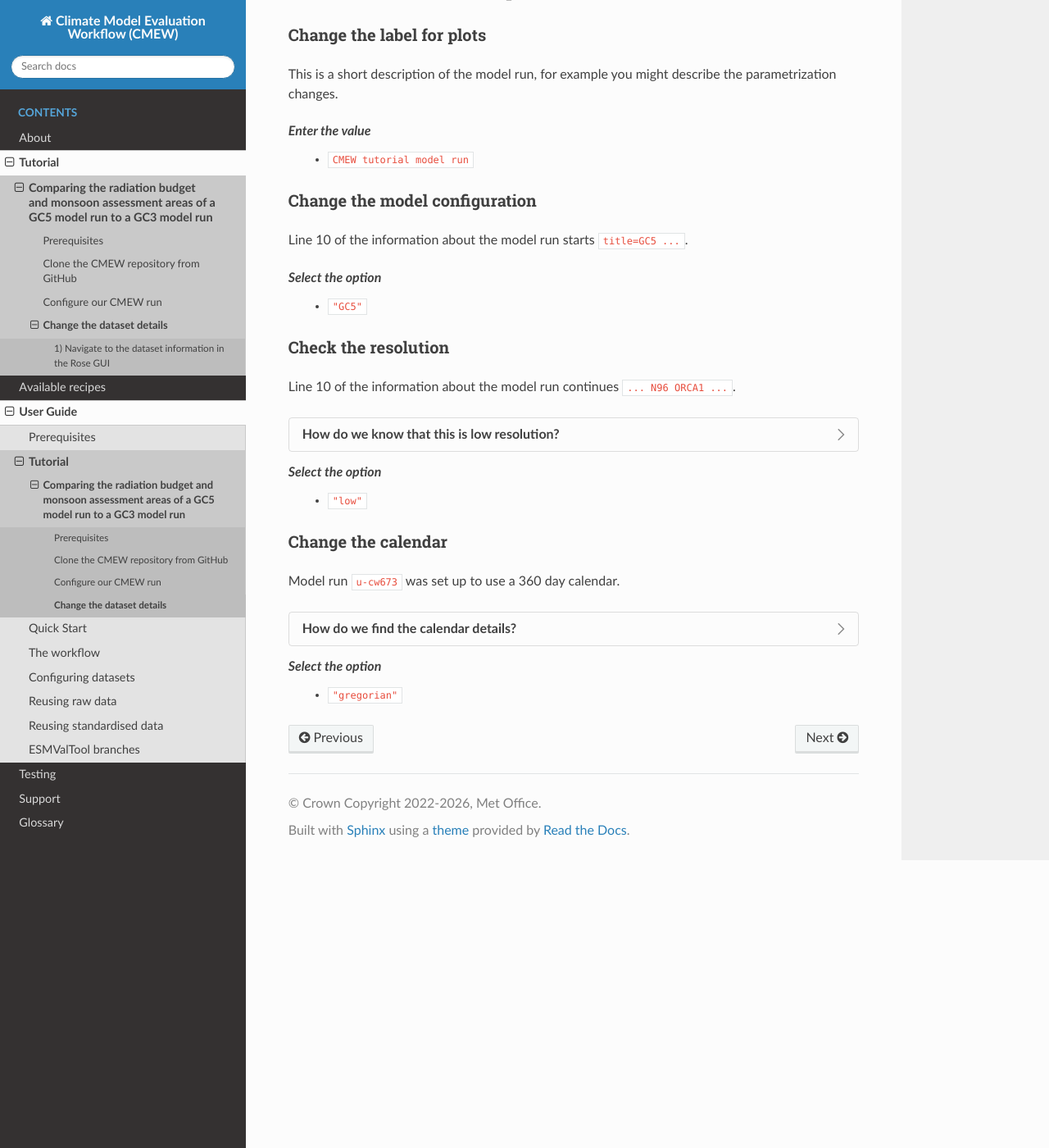
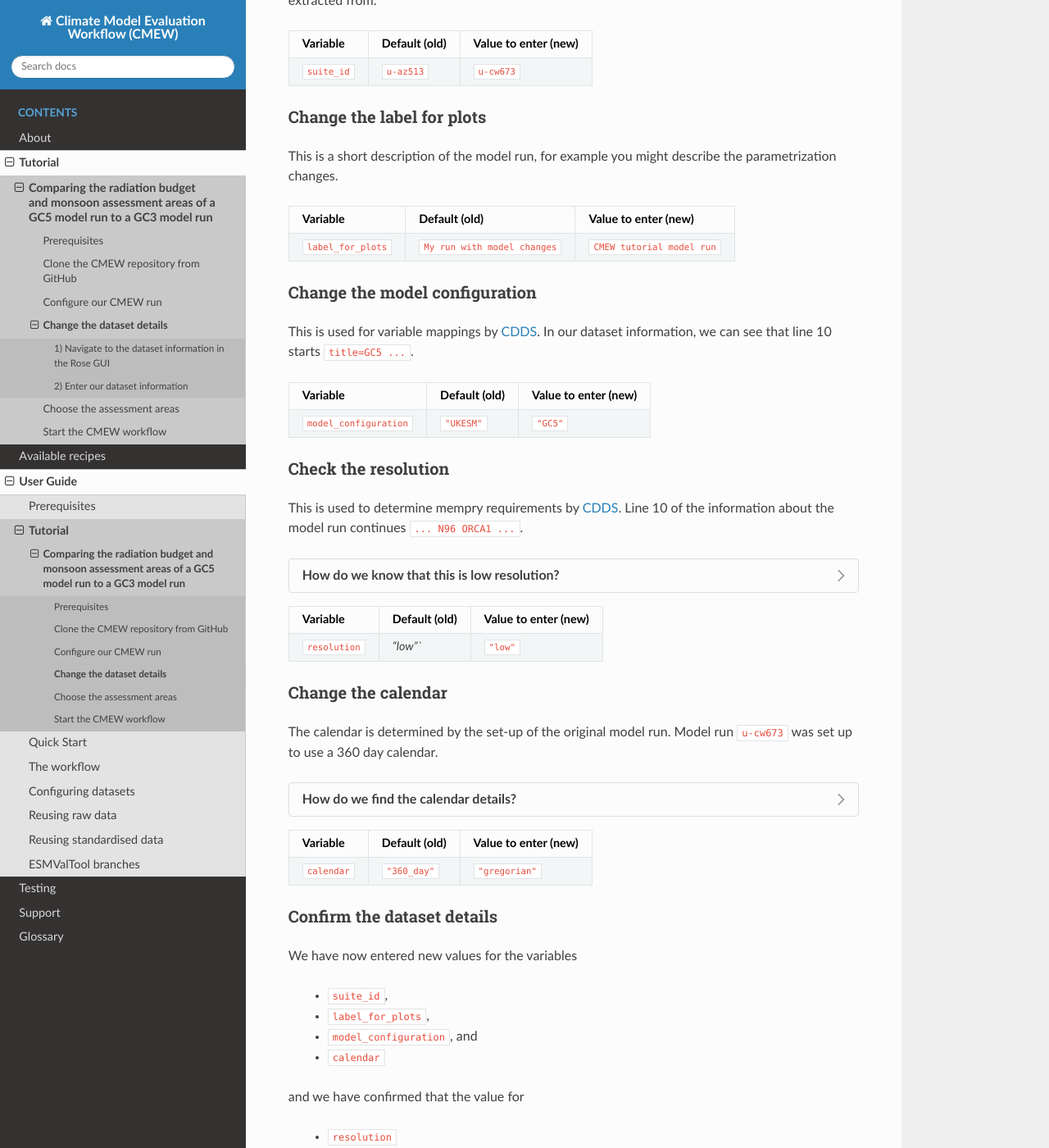
Before and after one commit to MetOffice/CMEW, a Sphinx documentation site: the page built from doc/source/user_guide/tutorial/tutorial_part_2.rst, in a window 1280 px wide and 1400 px high, scrolled down 1295 px. Shown: the whole window at 82% size. Built offline with Sphinx 7.4.7 and the Read the Docs theme 3.1.0, drawn with Linux system fonts in a browser that asks for light colours; some of the changed text lies outside the part shown.

Commit message:
Progress

```diff
--- a/doc/source/user_guide/tutorial/index.rst
+++ b/doc/source/user_guide/tutorial/index.rst
@@ -17,3 +17,5 @@ Comparing the radiation budget and monsoon assessment areas of a GC5 model run t
    tutorial_part_0
    tutorial_part_1
    tutorial_part_2
+   tutorial_part_3
+   tutorial_part_4
--- a/doc/source/user_guide/tutorial/tutorial_part_0.rst
+++ b/doc/source/user_guide/tutorial/tutorial_part_0.rst
@@ -8,6 +8,7 @@ we will put a copy of the |CMEW| workflow onto our local machine
 and use it to compare model run **u-cw673** to model run **u-bv546**
 with regards to radiation budget and monsoon metrics.
 
+We will use a single terminal and a single instance of the Rose GUI.
 
 Prerequisites
 =============
--- a/doc/source/user_guide/tutorial/tutorial_part_2.rst
+++ b/doc/source/user_guide/tutorial/tutorial_part_2.rst
@@ -3,6 +3,7 @@
 
 .. include:: ../../common.txt
 
+==========================
 Change the dataset details
 ==========================
 
@@ -31,6 +32,7 @@ evaluate model run ``u-cw673`` as the experiment.
             and a pop-up menu over the "experiment" entry.
       :width: 600px
 
+------------------------------------------------------
 1) Navigate to the dataset information in the Rose GUI
 ------------------------------------------------------
 
@@ -53,6 +55,10 @@ We need to click
          10	title=GC5 N96 ORCA1 UM13.1 YR2000 pesent day control run
    :width: 600px
 
+--------------------------------
+2) Enter our dataset information
+--------------------------------
+
 Overwrite the experiment dataset with the following details:
 
 Change the suite ID
@@ -61,7 +67,11 @@ Change the suite ID
 This is the main identifier of the model run to assess,
 informing where the data on MASS will be extracted from.
 
-**Overwrite the default value of ``suite_id`` with ``u-cw673``**
+============  =============  ====================
+Variable      Default (old)  Value to enter (new)
+============  =============  ====================
+``suite_id``  ``u-az513``    ``u-cw673``
+============  =============  ====================
 
 Change the label for plots
 ^^^^^^^^^^^^^^^^^^^^^^^^^^
@@ -69,20 +79,28 @@ Change the label for plots
 This is a short description of the model run,
 for example you might describe the parametrization changes.
 
-*Enter the value*
- - ``CMEW tutorial model run``
+===================  =============================  ===========================
+Variable             Default (old)                  Value to enter (new)
+===================  =============================  ===========================
+``label_for_plots``  ``My run with model changes``  ``CMEW tutorial model run``
+===================  =============================  ===========================
 
 Change the model configuration
 ^^^^^^^^^^^^^^^^^^^^^^^^^^^^^^
 
-Line 10 of the information about the model run starts ``title=GC5 ...``.
+This is used for variable mappings by |CDDS|.
+In our dataset information, we can see that line 10 starts ``title=GC5 ...``.
 
-*Select the option*
- - ``"GC5"``
+=======================  =============  ====================
+Variable                 Default (old)  Value to enter (new)
+=======================  =============  ====================
+``model_configuration``  ``"UKESM"``      ``"GC5"``
+=======================  =============  ====================
 
 Check the resolution
 ^^^^^^^^^^^^^^^^^^^^
 
+This is used to determine mempry requirements by |CDDS|.
 Line 10 of the information about the model run continues ``... N96 ORCA1 ...``.
 
 .. dropdown:: How do we know that this is low resolution?
@@ -97,12 +115,16 @@ Line 10 of the information about the model run continues ``... N96 ORCA1 ...``.
             N215 ORCA025 is medium resolution.
       :width: 800px
 
-*Select the option*
- - ``"low"``
+==============  =============  ====================
+Variable        Default (old)  Value to enter (new)
+==============  =============  ====================
+``resolution``  `"low"``       ``"low"``
+==============  =============  ====================
 
 Change the calendar
 ^^^^^^^^^^^^^^^^^^^
 
+The calendar is determined by the set-up of the original model run.
 Model run ``u-cw673`` was set up to use a 360 day calendar.
 
 .. dropdown:: How do we find the calendar details?
@@ -116,13 +138,36 @@ Model run ``u-cw673`` was set up to use a 360 day calendar.
    The value of the **last** digit, here a 1,
    tells us that the calendar is **Gregorian**.
 
-   0 = "model time", i.e. only day number, hour and minute are set.
-   1 = Proleptic Gregorian
-   2 = 360-day calendar
-   3 = "model time", i.e. only day number, hour and minute are set.
-   4 = 365-day calendar
+   ==========  ============================================================
+   Last digit  Calendar meaning
+   ==========  ============================================================
+   0           "model time", i.e. only day number, hour and minute are set.
+   1           Proleptic Gregorian
+   2           360-day calendar
+   3           "model time", i.e. only day number, hour and minute are set.
+   4           365-day calendar
+   ==========  ============================================================
 
    |CMEW| currently only supports Gregorian and 360 day calendars.
 
-*Select the option*
- - ``"gregorian"``
+============  =============  ====================
+Variable      Default (old)  Value to enter (new)
+============  =============  ====================
+``calendar``  ``"360_day"``  ``"gregorian"``
+============  =============  ====================
+
+Confirm the dataset details
+^^^^^^^^^^^^^^^^^^^^^^^^^^^
+
+We have now entered new values for the variables
+
+ - ``suite_id``,
+ - ``label_for_plots``,
+ - ``model_configuration``, and
+ - ``calendar``
+
+and we have confirmed that the value for
+
+ - ``resolution``
+
+is correct.
```
Also changed, not shown: doc/source/user_guide/tutorial/tutorial_part_3.rst (added, +37 -0 lines), doc/source/user_guide/tutorial/tutorial_part_4.rst (added, +36 -0 lines).
